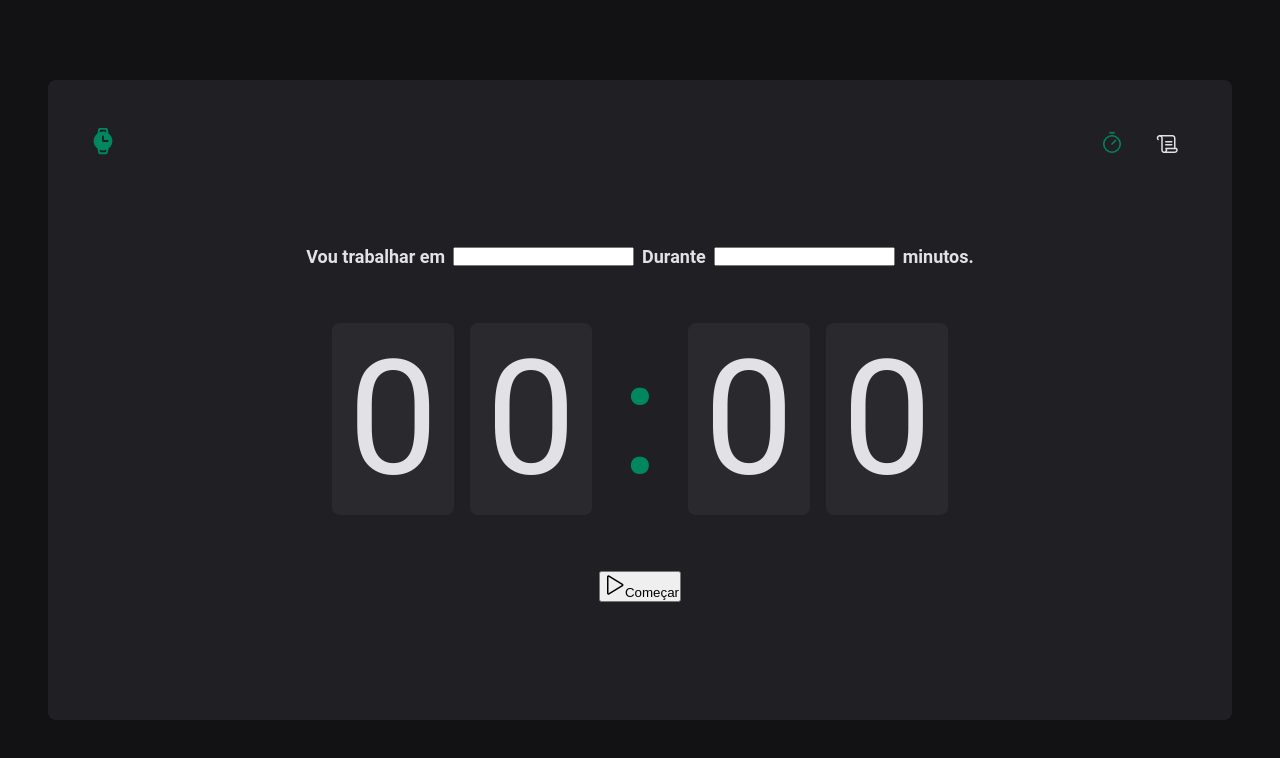
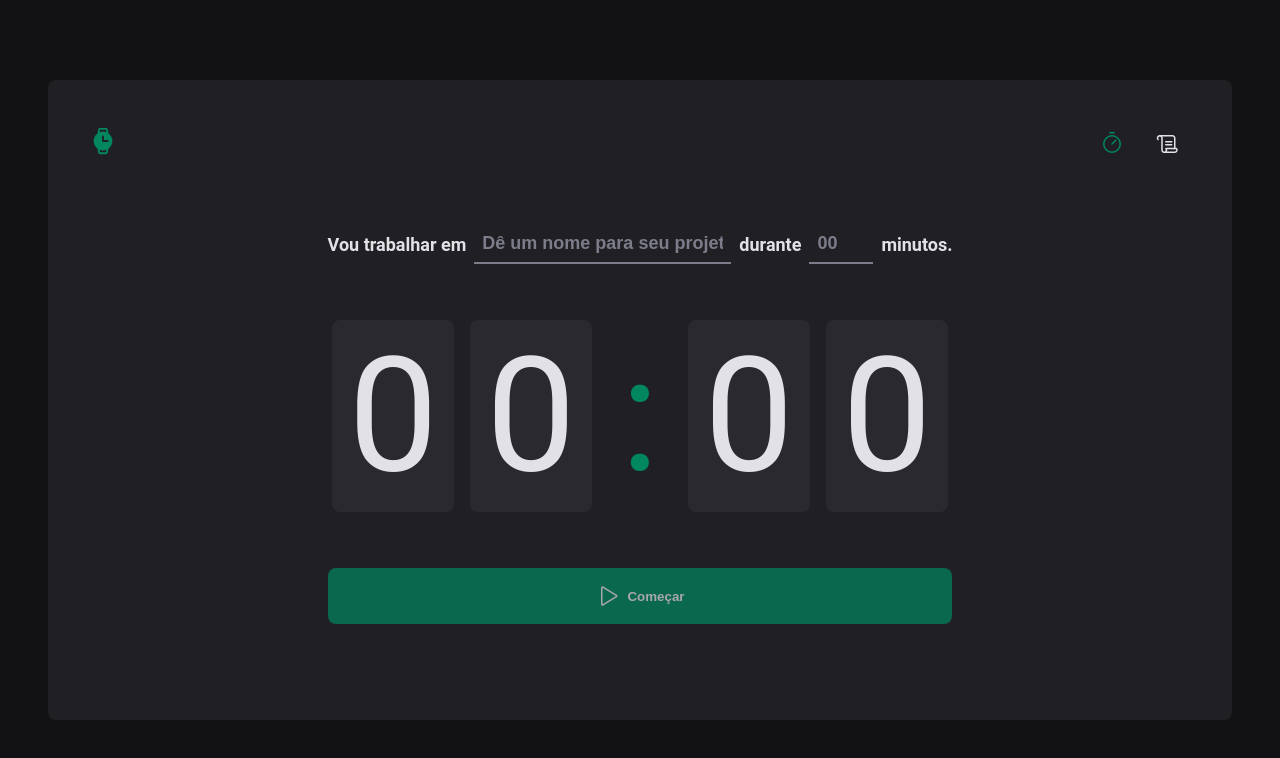
Before and after one commit to RamonFVM/Pomodoro-React, a React (Vite) app: page / in a window 1280 px wide. Shown: the top 758 px of the page. Built offline with nearby package versions, Linux system fonts and the light colour scheme.

Commit message:
finalizando a home

```diff
--- a/src/pages/Home/Index.tsx
+++ b/src/pages/Home/Index.tsx
@@ -1,5 +1,5 @@
 import { Play } from "phosphor-react";
-import { CountDownContainer, FormContainer, HomerContainer, Seperator } from "./styles";
+import { CountDownContainer, FormContainer, HomerContainer, MinutesAmountInput, Seperator, StartCountdownButton, TaskInput } from "./styles";
 
 export function Home() {
 
@@ -9,10 +9,10 @@
             <form action="">
                 <FormContainer>
                 <label htmlFor="">Vou trabalhar em</label>
-                <input id="task" />
+                <TaskInput  id="task" placeholder="Dê um nome para seu projeto" required/>
 
-                <label htmlFor="">Durante</label>
-                <input type="number" id="minutesAmount" />
+                <label htmlFor="">durante</label>
+                <MinutesAmountInput type="number" id="minutesAmount" placeholder="00" required/>
 
                 <span>minutos.</span>
                 </FormContainer>
@@ -24,9 +24,9 @@
                 <span>0</span>
                 <span>0</span>
             </CountDownContainer>
-            <button type="submit">
+            <StartCountdownButton disabled type="submit">
                 <Play size={24}/>
-                Começar</button>
+                Começar</StartCountdownButton>
             </form>
         </HomerContainer>
 
--- a/src/pages/Home/styles.ts
+++ b/src/pages/Home/styles.ts
@@ -1,3 +1,4 @@
+
 import styled from "styled-components";
 
 export const  HomerContainer = styled.main`
@@ -40,7 +41,8 @@
     padding: 2rem 1rem;
     border-radius: 8px;
 }
-`
+
+`;
 export const Seperator = styled.div`
 padding: 2rem 0;
 width: 4rem;
@@ -49,3 +51,66 @@
 display: flex;
 justify-content: center;
 `;
+
+const Baseinput= styled.input`
+background-color:transparent;
+height: 2.5rem;
+border: 0;
+border-bottom: 2px solid ${(props)=>  props.theme["gray-500"]};
+font-weight: bold;
+font-size: 1.125rem;
+padding:  0 0.5rem;
+color:${(props)=>  props.theme["gray-100"]};
+
+
+
+&::Placeholder{
+
+color: ${(props)=>  props.theme["gray-500"]};
+}
+
+&:focus{
+    box-shadow: none;
+    border-color: ${(props)=>  props.theme["green-500"]};
+
+}
+
+`;
+
+
+export const TaskInput= styled(Baseinput)`
+flex:1;
+
+`;
+
+export const MinutesAmountInput= styled(Baseinput)`
+width: 4rem;
+
+
+`;
+
+
+export const StartCountdownButton =styled.button`
+
+width: 100%;
+padding: 16px;
+border: 0;
+padding: 1rem;
+border-radius: 8px;
+display: flex;
+justify-content: center;
+align-items: center;
+font-weight: bold;
+gap: 0.5rem;
+cursor: pointer;
+background-color:${(props)=>  props.theme["green-500"]};
+color:${(props)=>  props.theme["gray-100"]};
+
+&:disabled{
+    opacity: 0.7;
+    cursor: not-allowed;
+}
+
+&:not(:disabled):hover{
+    background-color:${(props)=>  props.theme["green-700"]};
+};`
```
